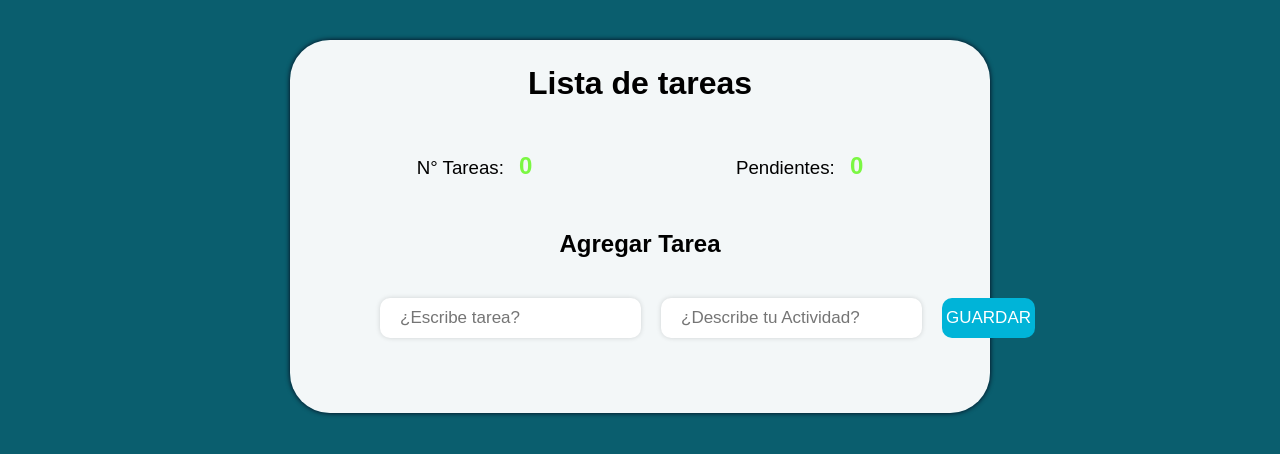
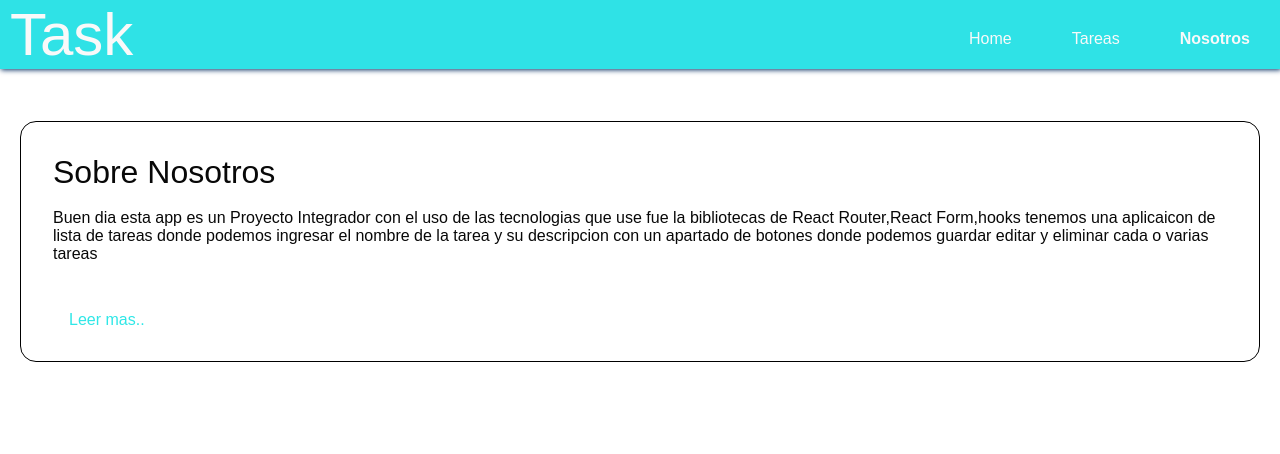
Before and after one commit to leonardo-sandoval/my-react-task-list-, a React (Vite) app in the folder tareas/: page /SobreNosotros in a window 1280 px wide. Shown: the top 454 px of the page. Built offline with nearby package versions, Linux system fonts and the light colour scheme.

Commit message:
proyecto 5 menu

```diff
--- a/tareas/package.json
+++ b/tareas/package.json
@@ -9,9 +9,13 @@
     "preview": "vite preview"
   },
   "dependencies": {
+    "localforage": "^1.10.0",
+    "match-sorter": "^6.3.1",
     "react": "^18.2.0",
     "react-dom": "^18.2.0",
-    "react-icons": "^4.8.0"
+    "react-icons": "^4.8.0",
+    "react-router-dom": "^6.11.1",
+    "sort-by": "^1.2.0"
   },
   "devDependencies": {
     "@types/react": "^18.0.28",
--- a/tareas/src/App.css
+++ b/tareas/src/App.css
@@ -1,26 +1,3 @@
-:root {
-	--rojo: #c5181bd3;
-	--azul: #00b4d8;
-	--azul-hover: #48cae4;
-	--rojo-hover: #df090d;
-	--verde: #09a129;
-}
-* {
-	margin: 0;
-	padding: 0;
-	box-sizing: border-box;
-}
-
-
-
-body {
-	font-family: Arial, Helvetica, sans-serif;
-	background-color: #0a5e6e;
-	max-width: 1200px;
-	margin: 40px auto;
-	display: flex;
-	justify-content: center;
-}
 
 .card-to-do {
 	box-shadow: 0px 0px 5px rgba(6, 1, 20, 0.979);
@@ -28,11 +5,11 @@ body {
 	background-color: #fffffff3;
 	border-radius: 40px;
 	width: 700px;
-
+	justify-content: center;
 
 }
 
-header {
+.heade {
 	text-align: center;
 
 }
@@ -54,14 +31,14 @@ header {
 	margin-left: 10px;
 }
 
-ul {
+.ul {
 	margin-top: 50px;
 	display: flex;
 	flex-direction: column;
 	gap: 15px;
 }
 
-ul li {
+.ul .li {
 	list-style: none;
 	display: flex;
 	justify-content: space-between;
@@ -69,14 +46,14 @@ ul li {
 	gap: 20px;
 }
 
-ul li span {
+.ul .li span {
 	overflow: hidden;
 	cursor: pointer;
 	display: flex;
 	align-items: center;
 }
 
-ul li form {
+.ul .li form {
 	flex: 1;
 	display: flex;
 	justify-content: space-between;
@@ -100,12 +77,12 @@ ul li form {
 	width: 24px;
 	height: 24px;
 	border-radius: 20px;
-	border: 2px solid var(--verde);
+	border: 2px solid green;
 	cursor: pointer;
 }
 
 .container-done.active {
-	background-color: var(--verde);
+	background-color: green;
 
 }
 
@@ -115,7 +92,7 @@ ul li form {
 }
 
 .btn-delete {
-	background-color: var(--rojo);
+	background-color: red;
 	color: #fff;
 	padding: 15px;
 	display: flex;
@@ -129,11 +106,11 @@ ul li form {
 }
 
 .btn-delete:hover {
-	background-color: var(--rojo-hover);
+	background-color: rgb(184, 8, 8);
 }
 
 .btn-edit {
-	background-color: var(--azul);
+	background-color: blue;
 	color: #fff;
 	padding: 15px;
 	display: flex;
@@ -147,7 +124,7 @@ ul li form {
 }
 
 .btn-edit:hover {
-	background-color: var(--azul-hover);
+	background-color: rgb(45, 45, 172);
 }
 
 form {
@@ -187,7 +164,7 @@ form {
 
 .btn-add {
 	border: none;
-	background-color: var(--azul);
+	background-color: blue;
 	color: #fff;
 	padding: 5px 4px;
 	border-radius: 10px;
@@ -197,5 +174,5 @@ form {
 }
 
 .btn-add:hover {
-	background-color: var(--azul-hover);
+	background-color:  rgb(45, 45, 172);
 }
--- a/tareas/src/App.jsx
+++ b/tareas/src/App.jsx
@@ -1,52 +1,22 @@
-import { useEffect } from 'react';
-import './App.css';
-import { TodoAdd } from './components/TodoAdd';
-import { TodoList } from './components/TodoList';
-import { useTodo } from './hooks/useTodo';
 
-function App() {
-	const {
-		todos,
-		todosCount,
-		pendingTodosCount,
-		handleNewTodo,
-		handleDeleteTodo,
-		handleCompleteTodo,
-		handleUpdateTodo,
-	} = useTodo();
+import React from 'react'
+import { BrowserRouter,Route ,Routes} from 'react-router-dom';
+import HomePage from './pages/Home';
+import NosotrosPage from './pages/SobreNosotros';
+import Tareapage from './pages/Tareas'
+import Notfound from './pages/notfound';
 
-	return (
-		<>
-
-			<div className='card-to-do'>
-				<header>
-					<h1>Lista de tareas</h1>
-				</header>
-
-				<div className='counter-todos'>
-					<h3>
-						N° Tareas: <span>{todosCount}</span>
-					</h3>
-					<h3>
-						Pendientes: <span>{pendingTodosCount}</span>
-					</h3>
-				</div>
-
-				<div className='add-todo'>
-					<h3>Agregar Tarea</h3>
-					<TodoAdd handleNewTodo={handleNewTodo} />
-				</div>
-
-				<TodoList
-					todos={todos}
-					handleUpdateTodo={handleUpdateTodo}
-					handleDeleteTodo={handleDeleteTodo}
-					handleCompleteTodo={handleCompleteTodo}
-				/>
-			</div>
-
-		</>
-	);
+import Navbar from './assets/menu'
+export default function  App(){
+  return(
+    <BrowserRouter>
+    <Navbar/>
+    <Routes>
+    <Route path='/*'element={<Notfound/>}/>
+    <Route path='/'element={<HomePage/>}/>
+    <Route path='/tareas'element={<Tareapage/>}/>
+    <Route path='/SobreNosotros'element={<NosotrosPage/> }/>
+    </Routes>
+    </BrowserRouter>
+  )
 }
-
-export default App;
--- /dev/null
+++ b/tareas/src/assets/menu.css
@@ -0,0 +1,232 @@
+.active {
+    color: rgb(35, 62, 214);
+    font-weight: bold;
+  }
+
+  @import url("https://fonts.googleapis.com/css2?family=Poppins:wght@400;700&display=swap");
+
+:root
+{
+    --white: #f9f9f9;
+    --green: #2fe2e6;
+    --green-light: #1952ee;
+    --black: #1b46df;
+    --grey: #093064;
+}
+
+*
+{
+    margin: 0;
+    padding: 0;
+    box-sizing: border-box;
+}
+
+body
+{
+    font-family: "Poppins", sans-serif;
+}
+
+main
+{
+    padding: 20px;
+}
+
+a
+{
+    text-decoration: none;
+}
+
+ul
+{
+    list-style: none;
+}
+
+.header
+{
+    background-color: var(--green);
+    box-shadow: 1px 1px 5px 0px var(--grey);
+    position: sticky;
+    top: 0;
+    width: 100%;
+}
+
+.logo
+{
+    display: inline-block;
+    color: var(--white);
+    font-size: 60px;
+    margin-left: 10px;
+}
+
+.nav
+{
+    width: 100%;
+    height: 100%;
+    position: fixed;
+    background-color: var(--green);
+    overflow: hidden;
+    max-height: 0;
+    transition: max-height .5s ease-out;
+}
+
+.menu a
+{
+    display: block;
+    padding: 30px;
+    color: var(--white);
+}
+
+.menu a:hover
+{
+    background-color: var(--green-light);
+}
+
+.hamb
+{
+    cursor: pointer;
+    float: right;
+    padding: 40px 20px;
+}
+
+
+.hamb-line
+{
+    background: var(--white);
+    display: block;
+    height: 2px;
+    position: relative;
+    width: 24px;
+
+}
+
+.hamb-line::before,
+.hamb-line::after
+{
+    background: var(--white);
+    content: '';
+    display: block;
+    height: 100%;
+    position: absolute;
+    transition: all .2s ease-out;
+    width: 100%;
+}
+
+.hamb-line::before
+{
+    top: 5px;
+}
+
+.hamb-line::after
+{
+    top: -5px;
+}
+
+.side-menu
+{
+    display: none;
+}
+
+.side-menu:checked ~ nav
+{
+    max-height: 100%;
+}
+
+.side-menu:checked ~ .hamb .hamb-line
+{
+    background: transparent;
+}
+
+.side-menu:checked ~ .hamb .hamb-line::before
+{
+    transform: rotate(-45deg);
+    top:0;
+}
+
+.side-menu:checked ~ .hamb .hamb-line::after
+{
+    transform: rotate(45deg);
+    top:0;
+}
+
+@media (min-width: 768px)
+{
+    .nav
+    {
+        max-height: none;
+        top: 0;
+        position: relative;
+        float: right;
+        width: fit-content;
+        background-color: transparent;
+    }
+
+    .menu li
+    {
+        float: left;
+    }
+
+    .menu a:hover
+    {
+        background-color: transparent;
+        color: var(--green-light)
+    }
+
+    .hamb
+    {
+        display: none;
+    }
+}
+/* contenido de home*/
+article{
+  border: solid 1px black;
+  padding: 2rem;
+  border-radius:1rem;
+  margin: 2rem auto;
+  font-weight: 300;
+}
+/*Damos las propiedades tipográficas para los títulos de los artículos*/
+article h2{
+  font-weight: 400;
+  font-size:2rem;
+}
+/*Damos las propiedades para los enlaces de los artículos*/
+article a{
+  text-decoration:none;
+  background-color:black;
+  color:white;
+  padding:1rem;
+  border-radius: 0.5rem;
+}
+/*Definimos los valores para cuando el cursor se situa encima de los enlaces de los artículos*/
+article a:hover{
+
+  background-color:white;
+  color:black ;
+  border: solid 1px black;
+
+}
+/*Dando las propiedades de alineación de texto y de margen al párrafo que contiene el enlace podemos situarlo donde nos interese*/
+article .boton{
+  text-align:right;
+  margin-top:3rem;
+}
+/*utilizando la clase destacado podemos cambiar todos los valores que necesitemos para el diseño del artículo destacado*/
+.destacados article{
+  background-color:rgb(255, 255, 255);
+  color:rgb(8, 8, 8);
+}
+/*utilizando la clase destacado podemos cambiar todos los valores que necesitemos para el diseño del enlace del artículo destacado*/
+.destacados article a{
+  background-color:white;
+  color:rgb(47, 231, 231) ;
+}
+.destacados article a:hover{
+
+ background-color:black;
+  color:white;
+  border: solid 1px white;
+
+}
+.destacados article .boton{
+  text-align:left;
+}
--- /dev/null
+++ b/tareas/src/assets/menu.jsx
@@ -0,0 +1,42 @@
+import { NavLink } from "react-router-dom";
+import "../assets/menu.css";
+
+export default function Navbar() {
+  return (
+    <div >
+      <header class="header">
+        <a href="#" class="logo">Task</a>
+        <input type="checkbox" id="side-menu" class="side-menu"/>
+        <label for="side-menu" class="hamb"><span class="hamb-line"></span></label>
+        <nav class="nav">
+            <ul class="menu">
+            <li>
+          <NavLink
+            to="/"
+            className={({ isActive }) => (isActive ? "active" : "")}
+          >
+            Home
+          </NavLink>
+        </li>
+        <li>
+          <NavLink
+            to="/tareas"
+            className={({ isActive }) => (isActive ? "active" : "")}
+          >
+            Tareas
+          </NavLink>
+        </li>
+        <li>
+        <NavLink
+            to="/SobreNosotros"
+            className={({ isActive }) => (isActive ? "active" : "")}
+          >
+            Nosotros
+          </NavLink>
+        </li>
+            </ul>
+        </nav>
+    </header>
+    </div>
+  );
+}
--- a/tareas/src/components/TodoItem.jsx
+++ b/tareas/src/components/TodoItem.jsx
@@ -9,7 +9,7 @@ export const TodoItem = ({
 	handleCompleteTodo,
 }) => {
 	return (
-		<li>
+		<li className='li'>
 			<span onClick={() => handleCompleteTodo(todo.id)}>
 				<label
 					className={`container-done ${todo.done ? 'active' : ''}`}
--- a/tareas/src/components/TodoList.jsx
+++ b/tareas/src/components/TodoList.jsx
@@ -8,7 +8,7 @@ export const TodoList = ({
 	handleCompleteTodo,
 }) => {
 	return (
-		<ul>
+		<ul className='ul'>
 			{todos.map(todo => (
 				<TodoItem
 					key={todo.id}
--- /dev/null
+++ b/tareas/src/pages/Home.jsx
@@ -0,0 +1,21 @@
+import React from 'react'
+
+export default function HomePage(){
+    return(
+        <div>
+<section class="destacados">
+  <main>
+      <article>
+
+        <h2>Bienvenido</h2>
+        <br></br>
+        <p>JavaScript</p>
+
+ <p class="boton"><a href="#">Leer mas..</a></p>
+      </article>
+      </main>
+    </section>
+
+        </div>
+    )
+}
--- /dev/null
+++ b/tareas/src/pages/SobreNosotros.jsx
@@ -0,0 +1,25 @@
+import React from 'react'
+
+export default function NosotrosPage() {
+  return (
+    <div>
+      <section class="destacados">
+  <main>
+      <article>
+
+        <h2>Sobre Nosotros</h2>
+        <br></br>
+        <p>Buen dia esta app es un  Proyecto Integrador con el uso de
+          las tecnologias que use fue la bibliotecas de React Router,React Form,hooks
+          tenemos una aplicaicon de lista de tareas donde podemos ingresar el nombre de la tarea y su descripcion con un apartado
+          de botones donde podemos guardar editar y eliminar cada o varias tareas
+
+        </p>
+
+ <p class="boton"><a href="#">Leer mas..</a></p>
+      </article>
+      </main>
+    </section>
+    </div>
+  )
+}
--- /dev/null
+++ b/tareas/src/pages/Tareas.jsx
@@ -0,0 +1,56 @@
+import React from 'react'
+import '../App.css';
+import { TodoAdd } from '../components/TodoAdd';
+import { TodoList } from '../components/TodoList';
+import { useTodo } from '../hooks/useTodo';
+
+
+
+function App() {
+	const {
+		todos,
+		todosCount,
+		pendingTodosCount,
+		handleNewTodo,
+		handleDeleteTodo,
+		handleCompleteTodo,
+		handleUpdateTodo,
+	} = useTodo();
+
+	return (
+		<>
+
+<center>
+    <br></br>
+			<div className='card-to-do'>
+				<header className='heade'>
+					<h1>Lista de tareas</h1>
+				</header>
+
+				<div className='counter-todos'>
+					<h3>
+						N° Tareas: <span>{todosCount}</span>
+					</h3>
+					<h3>
+						Pendientes: <span>{pendingTodosCount}</span>
+					</h3>
+				</div>
+
+				<div className='add-todo'>
+					<h3>Agregar Tarea</h3>
+					<TodoAdd handleNewTodo={handleNewTodo} />
+				</div>
+
+				<TodoList
+					todos={todos}
+					handleUpdateTodo={handleUpdateTodo}
+					handleDeleteTodo={handleDeleteTodo}
+					handleCompleteTodo={handleCompleteTodo}
+				/>
+			</div>
+			</center>
+		</>
+	);
+}
+
+export default App;
--- /dev/null
+++ b/tareas/src/pages/notfound.jsx
@@ -0,0 +1,7 @@
+import React from 'react'
+
+export default function Notfound(){
+    return(
+        <div>404 NOT found</div>
+    )
+}
```
Also changed, not shown: tareas/src/components/TodoUpdate.jsx (+5 -4 lines), 1 other file (tests, documents, lock files or other folders).
